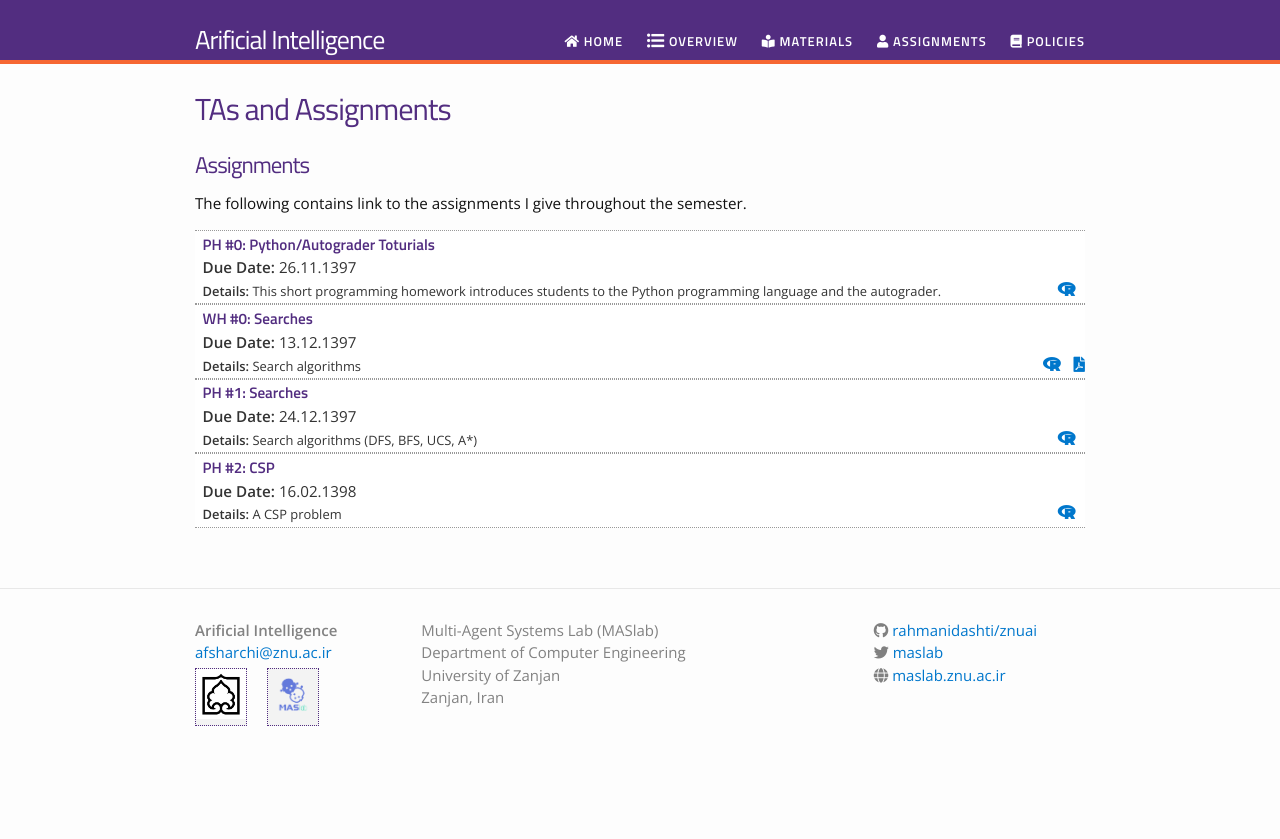
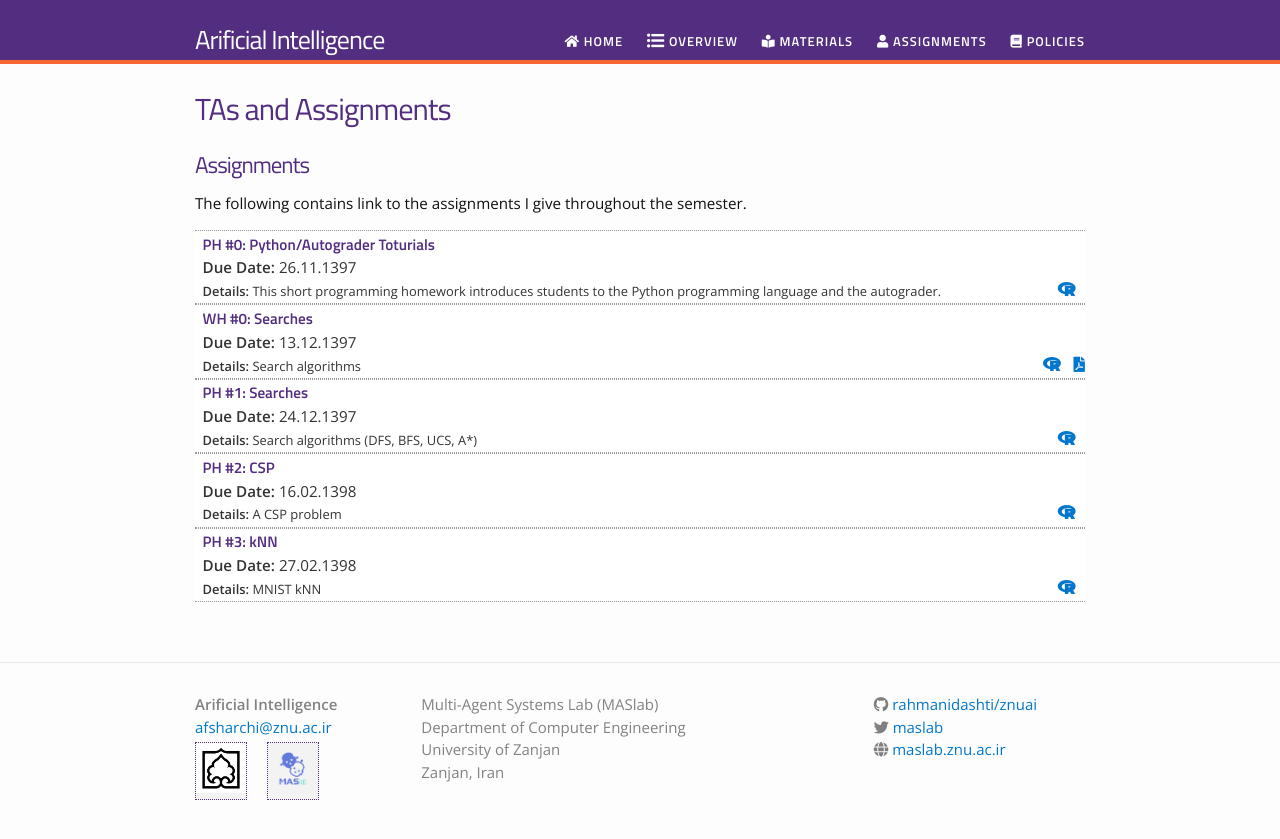
Before and after one commit to rahmanidashti/znuai, a Jekyll site: the page built from assignments.md, in a window 1280 px wide. Shown: the top 839 px of the page. Built offline with Jekyll 4.4.1, drawn with Linux system fonts in a browser that asks for light colours; nearby versions of some CDN libraries.

Commit message:
Update assignments.yml

```diff
--- a/_data/assignments.yml
+++ b/_data/assignments.yml
@@ -21,3 +21,9 @@
   answerfile:
   dirname: assignments
   tldr: "A CSP problem"
+- title: "PH #3: kNN"
+  duedate: 27.02.1398
+  filename: PH_3_kNN
+  answerfile:
+  dirname: assignments
+  tldr: "MNIST kNN"
```
